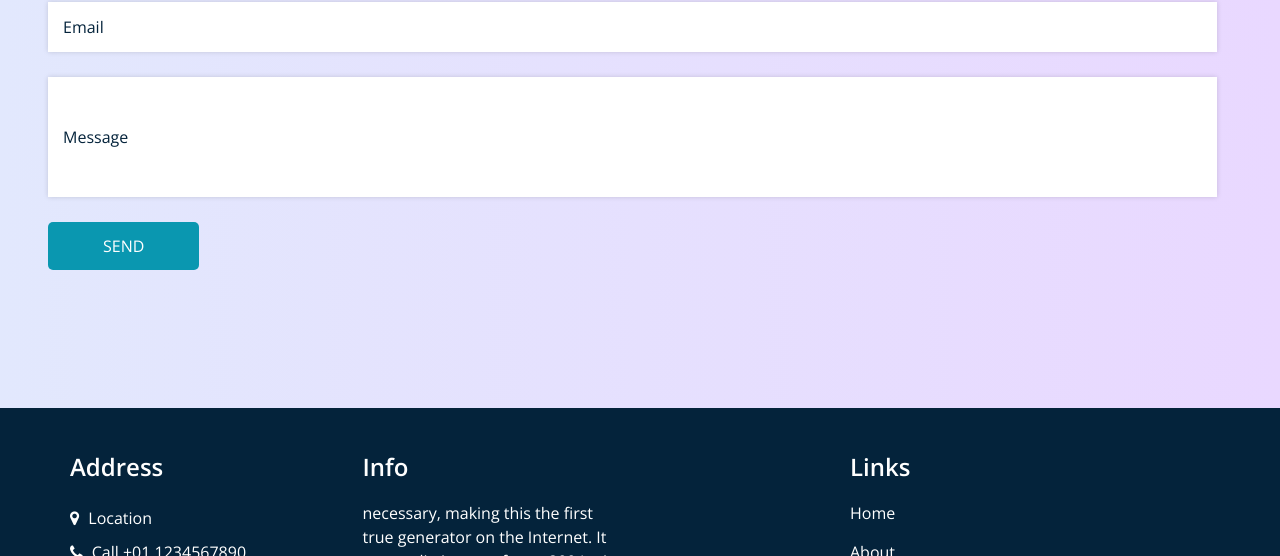
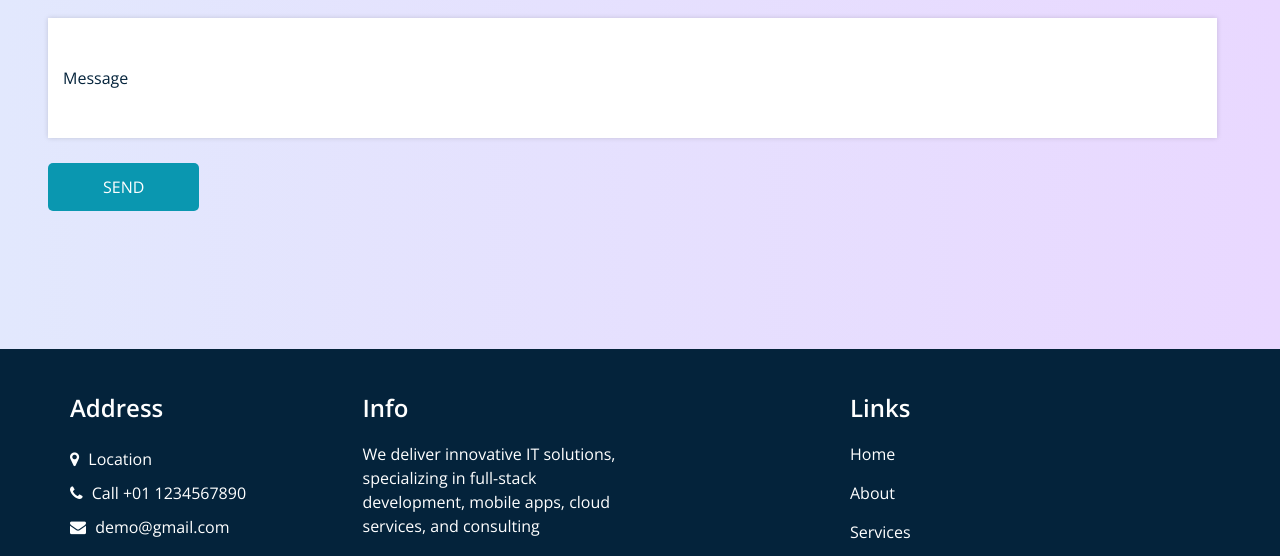
Before and after one commit to RutvijMahamuni/BusinessSite4, a plain HTML site: page index.html in a window 1280 px wide. Shown: the part 4015-4571 px from the top of the page. Drawn offline with nearby package versions, Linux system fonts and the light colour scheme; some packages are replaced by stand-ins of ours.

Commit message:
Modifications

```diff
--- a/index.html
+++ b/index.html
@@ -328,7 +328,7 @@
                 helping your business thrive in a rapidly evolving technological
                 landscape
               </p>
-              <a href=""> Read More </a>
+              <!-- <a href=""> Read More </a> -->
             </div>
           </div>
           <div class="col-md-6">
@@ -546,9 +546,8 @@
             <div class="info_detail">
               <h4>Info</h4>
               <p>
-                necessary, making this the first true generator on the Internet.
-                It uses a dictionary of over 200 Latin words, combined with a
-                handful
+                We deliver innovative IT solutions, specializing in full-stack
+                development, mobile apps, cloud services, and consulting
               </p>
             </div>
           </div>
```
